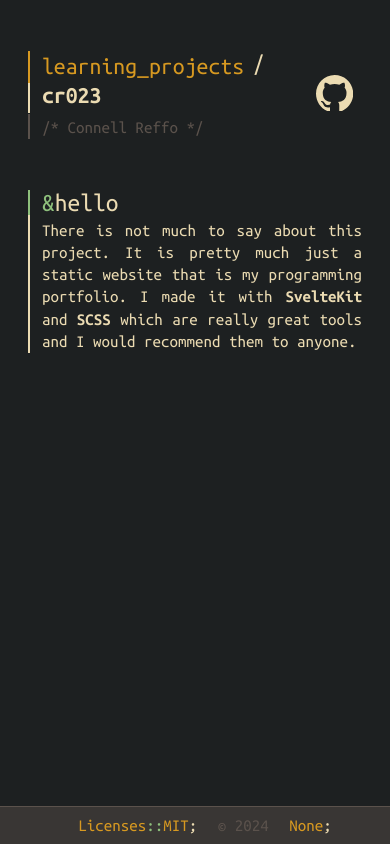
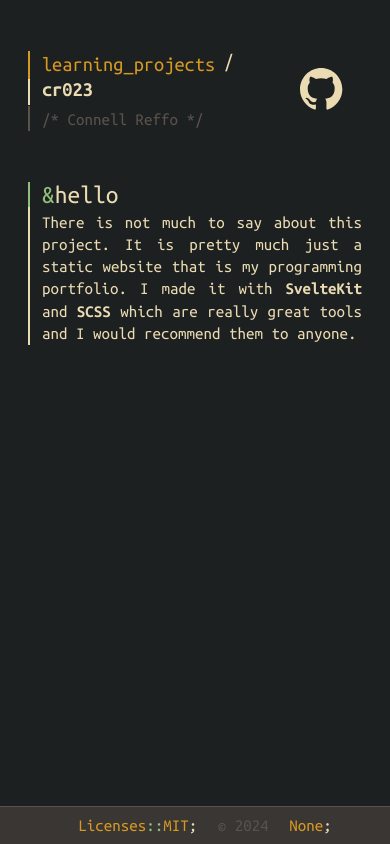
Before and after one commit to connellr023/connellr023.github.io, a SvelteKit app: page /projects/cr023 in a window 390 px wide. Built offline with nearby package versions, Linux system fonts and the light colour scheme; no server answers.

Commit message:
Mobile optimizations

```diff
--- a/src/lib/Header.svelte
+++ b/src/lib/Header.svelte
@@ -29,8 +29,9 @@ ul {
     display: flex;
     justify-content: center;
     flex-direction: row;
-    gap: 1.2rem;
+    gap: 1.1rem;
     margin-top: 0.8rem;
+    flex-wrap: wrap;
 
     li button {
         color: $gruvbox-grey-2;
--- a/src/lib/ProjectPage.svelte
+++ b/src/lib/ProjectPage.svelte
@@ -82,7 +82,7 @@ div.name-container {
 }
 
 a.container {
-    $font-size: 1.4rem;
+    $font-size: 1.2rem;
 
     margin: 0;
     padding: 0;
--- a/src/styles/global.scss
+++ b/src/styles/global.scss
@@ -72,6 +72,13 @@ ul {
 div.content-container {
     width: 100%;
     max-width: $max-content-width;
+}
+
+div.logo-container {
+    svg {
+        width: 2.5rem !important;
+        height: auto !important;
+    }
 }
 
 div.contact-container {
--- a/src/styles/variables.scss
+++ b/src/styles/variables.scss
@@ -26,7 +26,7 @@ $lang-svelte: #ff3e00;
 $mobile-breakpoint: 460px;
 $max-content-width: 800px;
 
-$tech-icon-size: 2.5rem;
+$tech-icon-size: clamp(25px, 2.4lvw, 90px);
 
 @mixin fade-transform($transform, $duration: 0.5s, $delay-step: 0.15s, $children: 1, $anim-delay: 0, $anim-id) {
     & > * {
```
